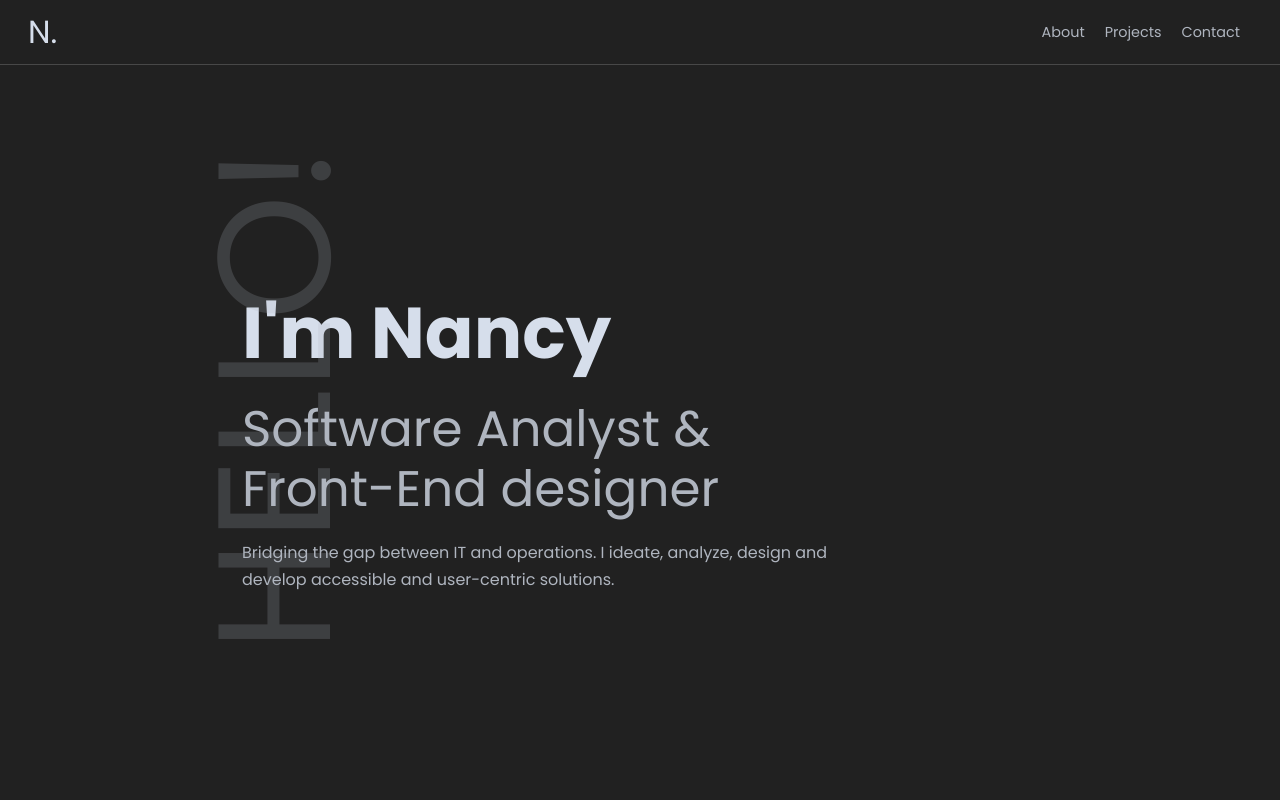
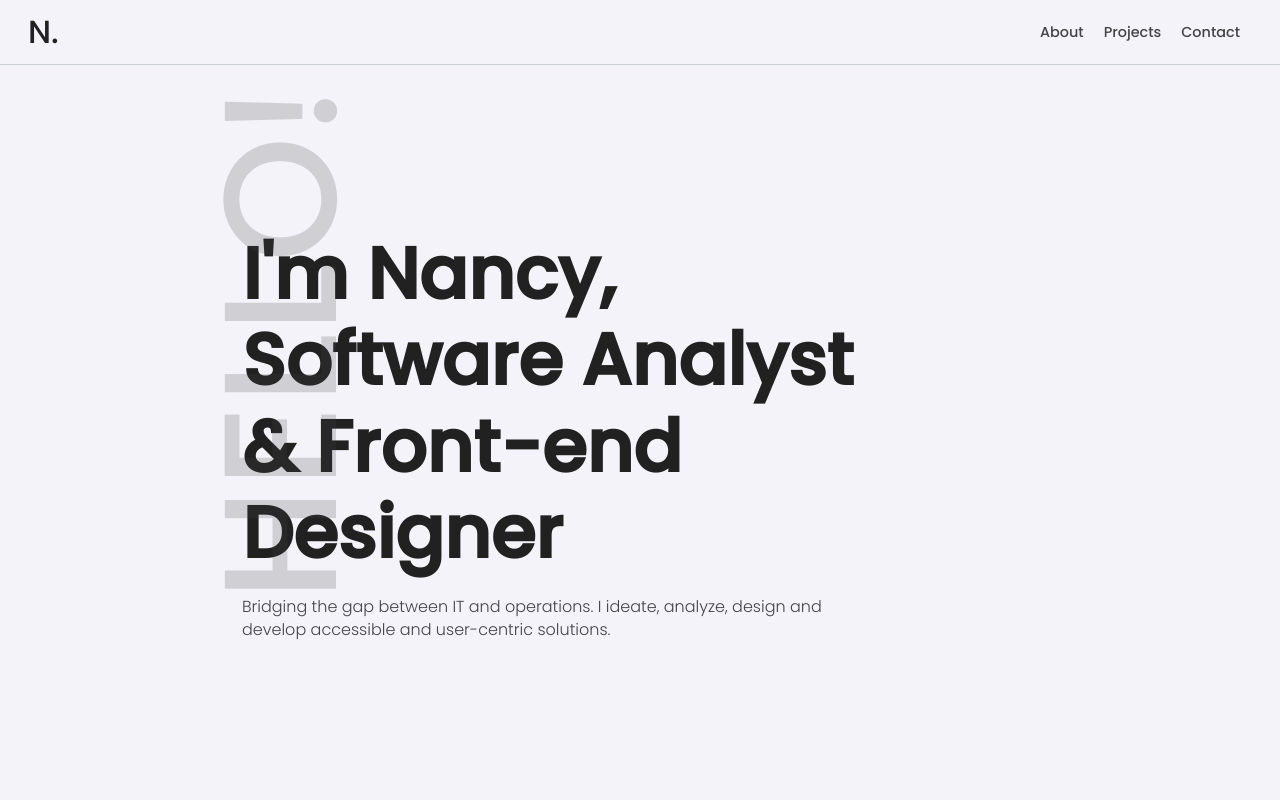
Before and after one commit to Tudigitalmrkter/personal-portfolio, a plain HTML site: page index.html in a window 1280 px wide. Shown: the top 800 px of the page. Drawn offline with nearby package versions, Linux system fonts and the light colour scheme; a script that the page names is missing.

Commit message:
Updated design
Udpated the design and classes name.

```diff
--- a/assets/css/custom.css
+++ b/assets/css/custom.css
@@ -32,21 +32,17 @@ html:focus-within {
 :root {
     --ff-primary:"Poppins", Arial, Helvetica, sans-serif;
 
-    --fw-xlight:100;
-    --fw-light:300;
-    --fw-regular:400;
-    --fw-mbold:600;
-    --fw-bold:700;
-    --fw-xbold:800;
+    --fw-regular:300;
+    --fw-medium:500;
 
     /* || Custom colors */
 
-    --clr-bg:#212121; /* website background*/
-    --clr-light:#484848; /* Cards border*/
-    --clr-bg-letter:#302F2F;
-    --clr-main-title:#d6deeb; /* body text */
-    --clr-body:#afb5bf; /* title and subtitles*/
-    --clr-ascent:#7c4dff; /* icons nav*/
+    --clr-bg:#f3f3f9; /* website background*/
+    --clr-light:#CACFD1; /* Cards border*/
+    --clr-bg-letter:#e5e5ec;
+    --clr-main-title:#212121; /* body text */
+    --clr-body:#444446; /* title and subtitles*/
+    --clr-ascent:#7868E6; /* icons nav*/
     --shadow:rgba(2,12,27,0.7);
 
     --section-spacing:3.5rem;
@@ -79,7 +75,7 @@ body {
     text-rendering: optimizeSpeed;
     font-family: var(--ff-primary);
     font-size: 1rem;
-    line-height: 1.5;
+    line-height: 1.4;
     min-height: 100vh;
     color:var(--clr-body);
     background-color: var(--clr-bg);
@@ -101,15 +97,15 @@ a {
     position: relative;
     margin-bottom: var(--space-sm);
     font-size: 2rem;
-    font-family: var(--ff-primary);
     color: var(--clr-main-title);
 }
 
 .section__body {
     margin-top: var(--space-md);
     margin-bottom: var(--space-lg);
-    line-height: 1.7;
-    color:var(--ascent-light);
+    font-weight: var(--fw-regular);
+    line-height: 1.4;
+    color:var(--clr-body);
 }
 
 .section__subheading {
@@ -227,18 +223,12 @@ section {
     opacity: .2;
 }
 
-.hero--title {
-    margin: 0;
+h1 {
+
     font-size: clamp(2.5rem, 8vw, 4.5rem);
+    line-height: 1.2;
     font-family: var(--ff-secondary);
     color: var(--clr-main-title);
-}
-
-
-.hero--subtitle {
-    margin-top: var(--space-xxs);
-    font-size: clamp(34px, 5vw, 50px);
-    line-height: 1.2;
 }
 
 .hero--links {
--- a/index.html
+++ b/index.html
@@ -1,12 +1,12 @@
 <html lang="en">
 <head>
-     <title>Nancy Boyrie - Web & Quick Base Developer</title>
+     <title>Nancy Boyrie - Software Analyst & Front-end Designer</title>
 
  <!-- || Meta Data -->
     <meta charset="UTF-8">
     <meta name="viewport" content="width=device-width, initial-scale=1.0">
     <meta name="description" content="I am a developer and IT System analyst living in USA">
-
+    <meta name="keywords" content="Front-End developer, software, UI designer"/>
 <!-- || Custom CSS -->
     <link rel="stylesheet" href="assets/css/custom.css">
 
@@ -38,14 +38,15 @@ rel="stylesheet">
 rel="stylesheet">
 
 
-    <!-- || Font Awesome  -->
+<!-- || Font Awesome  -->
 
     <script src="https://kit.fontawesome.com/7c889e1d26.js" crossorigin="anonymous"></script>
 
     <!-- Google Fonts -->
     <link rel="preconnect" href="https://fonts.googleapis.com">
     <link rel="preconnect" href="https://fonts.gstatic.com" crossorigin>
-    <link href="https://fonts.googleapis.com/css2?family=Poppins:wght@100;300;400;700&display=swap" rel="stylesheet">
+    <link href="https://fonts.googleapis.com/css2?family=Poppins:wght@300;500&display=swap" rel="stylesheet">
+
 </head>
 <body>
 
@@ -83,8 +84,11 @@ rel="stylesheet">
 <section class="hero">
     <div class="container h100 center-flex">
         <div class="hero--content">
-            <h1 class="hero--title text-clr">I'm Nancy</h1>
-            <p class="hero--subtitle">Software Analyst & Front-End designer</p>
+            <h1>I'm Nancy,
+                Software Analyst &
+                Front-end Designer
+            </h1>
+
             <p class="section__body">
                 Bridging the gap between IT and operations. I ideate, analyze, design and develop
                 accessible and user-centric solutions.
@@ -111,7 +115,6 @@ rel="stylesheet">
 
 <section id="about" class="about">
     <div class="container">
-        <div class="bg--about"></div>
         <h2 class="section__title">
             Who am I
         </h2>
```
